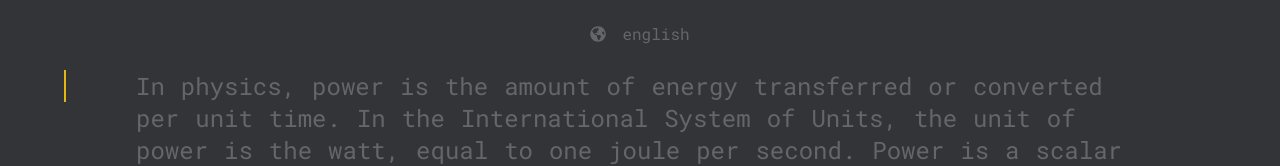
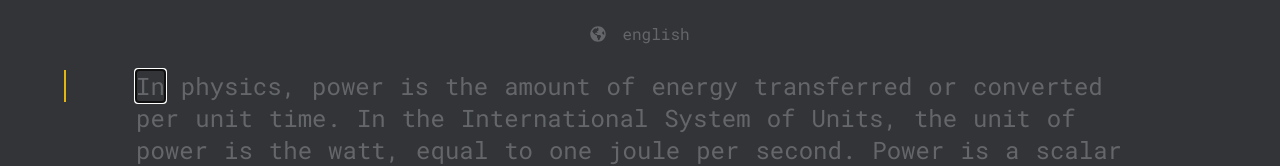
Before and after one commit to workingphasmid/MonkeyType-Clone, a Next.js app: page / in a window 1280 px wide. Shown: the part 246-412 px from the top of the page. Built offline with nearby package versions, Linux system fonts and the light colour scheme.

Commit message:
L - Backspace to past word is now working

```diff
--- a/src/components/ToType.tsx
+++ b/src/components/ToType.tsx
@@ -1,37 +1,59 @@
 "use client";
 
 import { words } from "@/lib/data";
-import { useRef, useState, KeyboardEvent } from "react";
+import { forwardRef, useRef, useState, KeyboardEvent, useEffect } from "react";
 
 type WordType = {
   word: string;
   wordIndex: number;
+  currentWordIndex: number;
+  updateCurrentWord: any;
+  ref: React.RefObject<HTMLDivElement>;
 };
 
 export default function ToType() {
+  const [currentWordIndex, setCurrentWordIndex] = useState(0);
+  const currentWordRef = useRef<HTMLDivElement>(null);
+
+  function updateCurrentWord(mode: string) {
+    if (mode === "add") {
+      setCurrentWordIndex(currentWordIndex + 1);
+    } else if (mode === "minus") {
+      setCurrentWordIndex(currentWordIndex - 1);
+    }
+  }
+
+  useEffect(() => {
+    currentWordRef.current?.focus();
+  }, [currentWordIndex]);
+
   return (
     <div className="relative px-16 text-2xl">
       <Caret />
       {words.map((word, i) => (
-        <Word key={i} word={word} wordIndex={i} />
+        <Word
+          key={i}
+          word={word}
+          wordIndex={i}
+          currentWordIndex={currentWordIndex}
+          updateCurrentWord={updateCurrentWord}
+          ref={currentWordRef}
+        />
       ))}
     </div>
   );
 }
 
-function Word({ word, wordIndex }: WordType) {
-  const [currentWordIndex, setCurrentWordIndex] = useState(0);
-
+const Word = forwardRef<HTMLDivElement, WordType>(
+  ({ word, wordIndex, currentWordIndex, updateCurrentWord }, ref) => {
     const [letterIndex, setLetterIndex] = useState(0);
     const [letters, setLetters] = useState(word.split(""));
     const [lettersColor, setLettersColor] = useState(Array<string>);
 
-  const wordRefs = useRef<(HTMLDivElement | null)[]>([]);
-
     function handleKeydown(e: KeyboardEvent) {
       const atEnd = letters.length === letterIndex;
       const pressedKey = e.key;
-    const pattern = /^[\s\w'",.?!;:@#$%&()-+]$/;
+      const pattern = /^[\s\w'",.?!;:@#$%&()]$/;
 
       // Wall: Ending the key if its not valid
       if (!pattern.test(pressedKey) && pressedKey !== "Backspace") {
@@ -41,8 +63,13 @@ function Word({ word, wordIndex }: WordType) {
       // Updating the word and letter indexes
       const isFirstLetter = letterIndex === 0;
       const isSpace = pressedKey === " ";
+      const isFirstWord = wordIndex === 0;
 
       if (pressedKey === "Backspace") {
+        if (isFirstLetter && !isFirstWord) {
+          updateCurrentWord("minus");
+        }
+
         deleteLetter(pressedKey);
       } else if (isSpace && !isFirstLetter) {
         updateCurrentWord("add");
@@ -60,9 +87,6 @@ function Word({ word, wordIndex }: WordType) {
       if (word.length < letterIndex) {
         updateLetters(pressedKey, "delete");
       } else if (letterIndex > 0) {
-      setLetterIndex(letterIndex - 1);
-    } else if (letterIndex === 0 && wordIndex !== 0) {
-      updateCurrentWord("minus");
         setLetterIndex(letterIndex - 1);
       }
 
@@ -112,25 +136,12 @@ function Word({ word, wordIndex }: WordType) {
       }
     }
 
-  function updateCurrentWord(mode: string) {
-    if (mode === "add") {
-      setCurrentWordIndex(currentWordIndex + 1);
-    } else if (mode === "minus") {
-      setCurrentWordIndex(currentWordIndex - 1);
-    }
-
-    console.log(wordRefs.current);
-    wordRefs.current[currentWordIndex]?.focus();
-  }
-
     const isAutoFocus = wordIndex === 0;
     return (
       <div
         className="mx-2 inline-block"
         onKeyDown={(e) => handleKeydown(e)}
-      ref={(el) => {
-        wordRefs.current[wordIndex] = el;
-      }}
+        ref={currentWordIndex === wordIndex ? ref : null}
         tabIndex={0}
         autoFocus={isAutoFocus}
       >
@@ -141,7 +152,8 @@ function Word({ word, wordIndex }: WordType) {
         ))}
       </div>
     );
-}
+  },
+);
 
 function Caret() {
   return (
```
Lines whose indentation alone changed are shown as unchanged.
